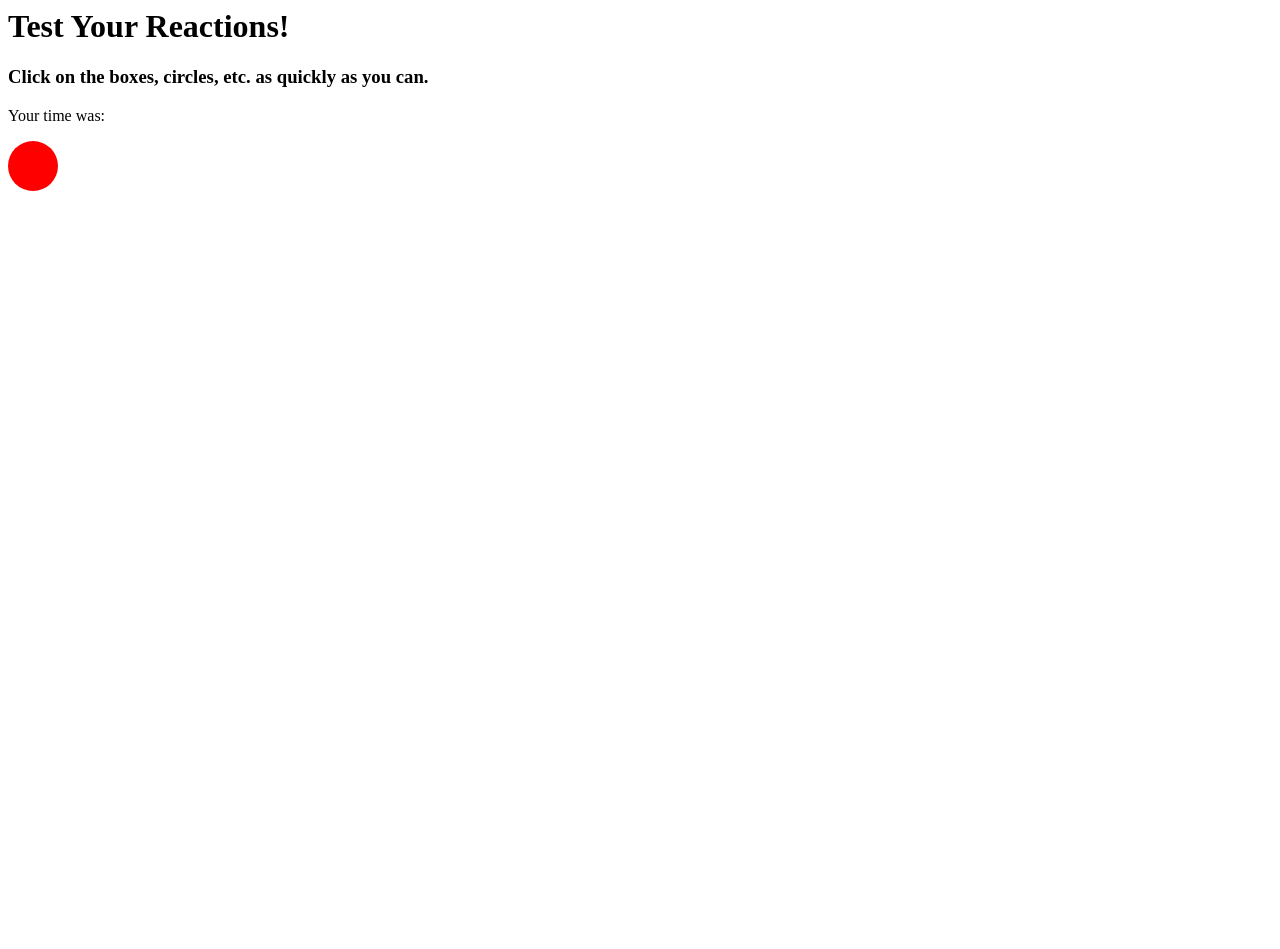
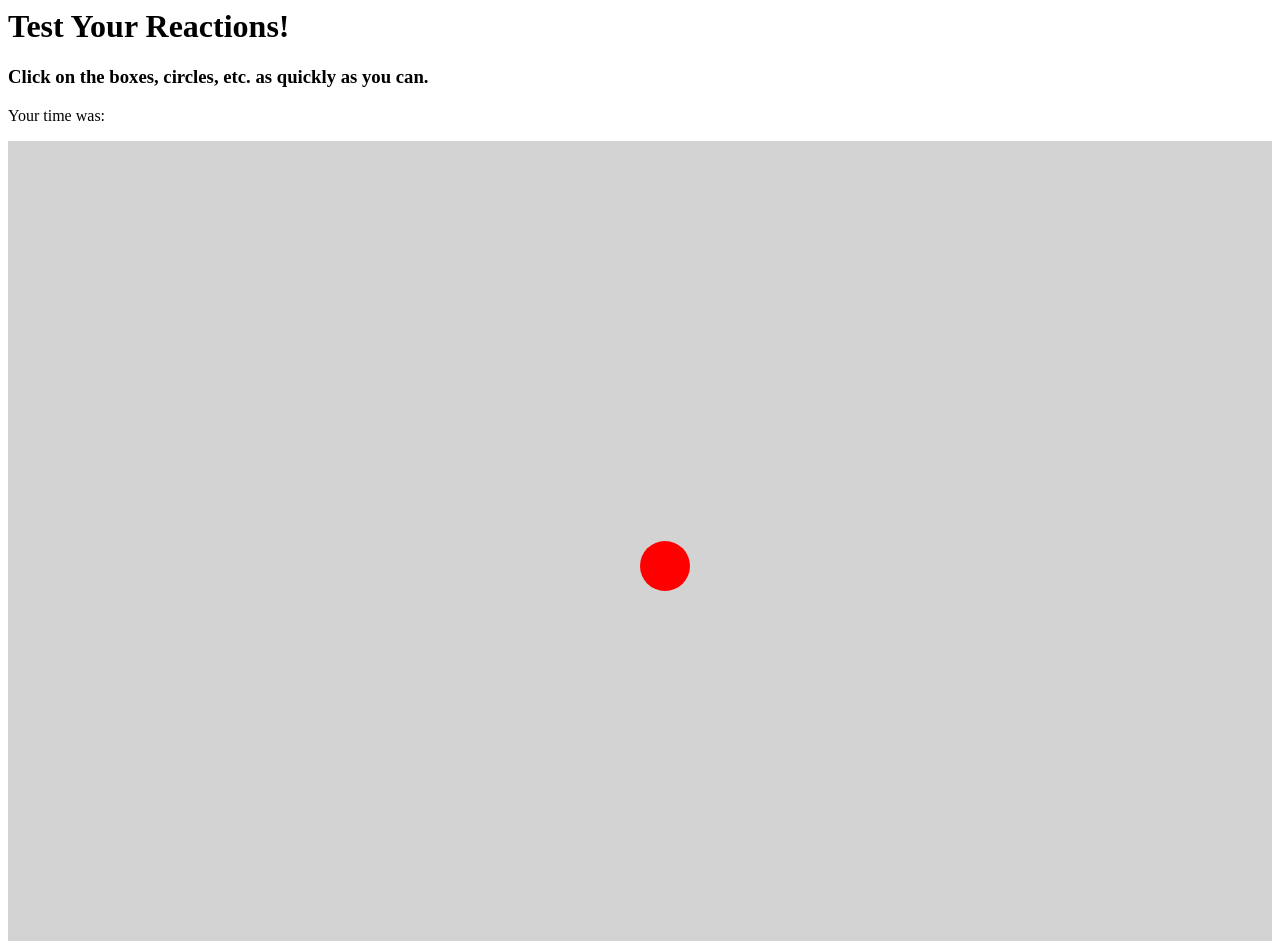
Before and after one commit to finclair/reactiongame--application, a plain HTML site: page index.html in a window 1280 px wide. Before the commit the page ends 800 px from the top, so only its background shows below. Drawn offline with Linux system fonts and the light colour scheme.

Commit message:
Create a style definition for area and add new styles for circle

```diff
--- a/styles.css
+++ b/styles.css
@@ -1,6 +1,16 @@
+
 #circle {
   width: 50px;
   height: 50px;
   border-radius: 25px;
   background: red;
+  position: absolute;
+  top: 50%;
+  left: 50%;
 }
+
+#area {
+  position: relative;
+  height: 800px;
+  background: lightgrey;
+}
```
